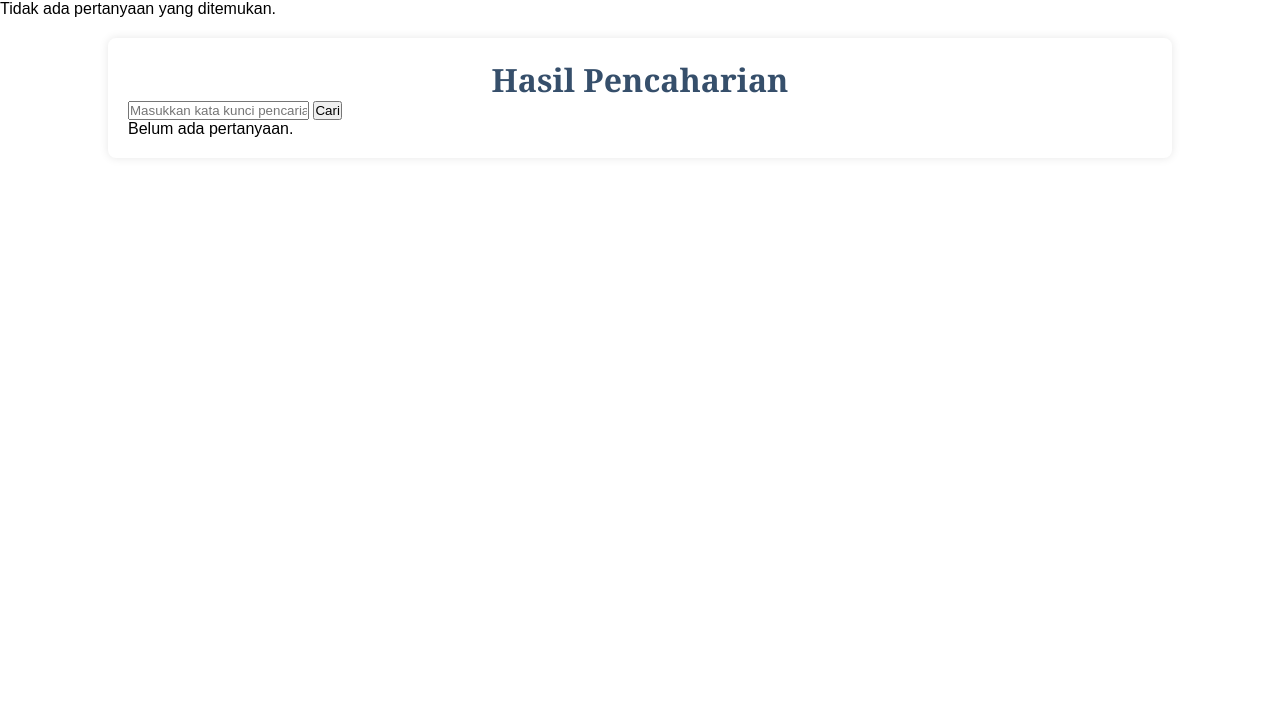
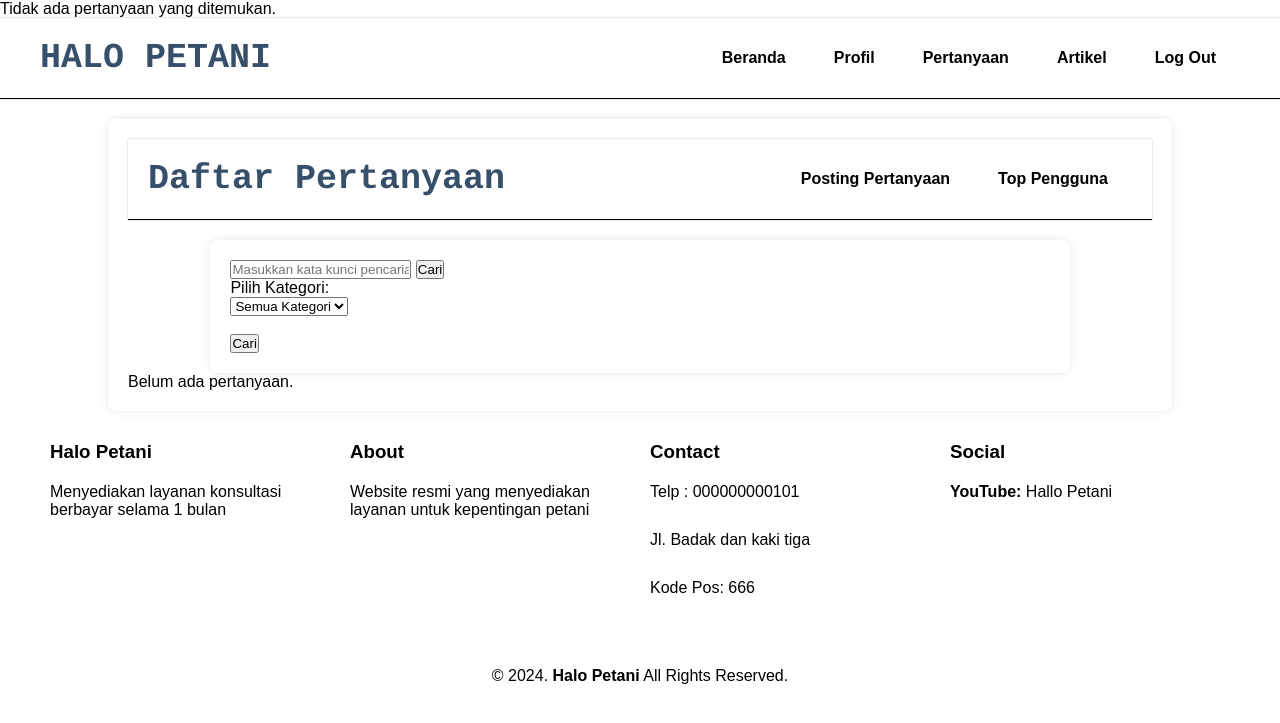
Before and after one commit to AbiBayu23/Halo-Petani, a PHP site: page /Pencaharian_Pertanyaan.php in a window 1280 px wide. Shown: the top 723 px of the page. Run offline with PHP 8.4, Linux system fonts and the light colour scheme; data that the repository does not hold is empty.

Commit message:
Update Pencaharian_Pertanyaan.php

```diff
--- a/Pertanyaan Seputar Petani/Pencaharian_Pertanyaan.php
+++ b/Pertanyaan Seputar Petani/Pencaharian_Pertanyaan.php
@@ -160,7 +160,7 @@ $result_pertanyaan = $conn->query($sql_pertanyaan);
 <head>
     <meta charset="UTF-8">
     <meta name="viewport" content="width=device-width, initial-scale=1.0">
-    <link rel="stylesheet" href="style.css">
+    <link rel="stylesheet" href="../Dashboard/style.css">
     <style>
         <style>
         body {
@@ -256,15 +256,61 @@ $result_pertanyaan = $conn->query($sql_pertanyaan);
             formLaporan.style.display = (formLaporan.style.display === 'none') ? 'block' : 'none';
         }
     </script>
-</head><body>
+</head>
+<body>
+<nav>
+    <div class="wrapper">
+        <div class="logo"><a href='../Dashboard/DashboardUser.html'>HALO PETANI</a></div>
+        <div class="menu">
+            <ul>
+                <li><a href="../Dashboard/DashboardUser.html" class="tbl-biru">Beranda</a></li>
+                <li><a href="../Dashboard/Profil.html" class="tbl-biru">Profil</a></li>
+                <li><a href="Daftar.php" class="tbl-biru">Pertanyaan</a></li>
+                <li><a href="../Artikel/showartikeluser.php" class="tbl-biru">Artikel</a></li>
+                <li><a href="../Login/Login.html" class="tbl-biru">Log Out</a></li>
+            </ul>
+        </div>
+    </div>
+</nav>
 <div class="container">
-    <body>
+    <nav>
+        <div class="wrapper">
+            <div class="logo"><a>Daftar Pertanyaan</a></div>
+            <div class="menu">
 
-    <h1>Hasil Pencaharian</h1>
-    <form action="" method="GET">
-        <input type="text" name="keyword" placeholder="Masukkan kata kunci pencarian" value="<?php echo htmlspecialchars($keyword); ?>">
+                <ul>
+                    <li><a href="Posting.php" class="tbl-biru">Posting Pertanyaan</a></li>
+                    <li><a href="Top_Ten.php" class="tbl-biru">Top Pengguna</a></li>
+                </ul>
+            </div>
+        </div>
+
+    </nav>
+    <div class="top-users">
+    </div>
+    <div class="container">
+        <div>
+            <form action="Pencaharian_Pertanyaan.php" method="GET">
+                <input type="text" name="keyword" placeholder="Masukkan kata kunci pencarian" value="<?php echo htmlspecialchars($keyword); ?>">
+                <button type="submit">Cari</button>
+            </form>
+            <form action="Kategori_Pertanyaan.php" method="GET">
+                <label for="kategori">Pilih Kategori:</label><br>
+                <select id="kategori" name="kategori" required>
+                <option value="">Semua Kategori</option>
+                <option value="Sayuran">Sayuran</option>
+                <option value="Buah-Buahan">Buah-Buahan</option>
+                <option value="Biji-Bijian">Biji-Bijian</option>
+
+        </select><br><br>
         <button type="submit">Cari</button>
     </form>
+
+
+            <div class="search-results">
+            </div>
+        </div>
+    </div>
     <?php
     if (!empty($laporanPesan)) {
         echo "<script>alert('" . addslashes($laporanPesan) . "');</script>";
@@ -402,5 +448,39 @@ $result_pertanyaan = $conn->query($sql_pertanyaan);
         }
         ?>
     </div>
+    </div>
+    </body>
+    <footer id="kontak">
+        <div class="wrapper">
+            <div class="footer-container">
+                <div class="footer-section">
+                    <h3>Halo Petani</h3>
+                    <p>Menyediakan layanan konsultasi berbayar selama 1 bulan</p>
+                </div>
+                <div class="footer-section">
+                    <h3>About</h3>
+                    <p>Website resmi yang menyediakan layanan untuk kepentingan petani</p>
+                </div>
+                <div class="footer-section">
+                    <h3>Contact</h3>
+                    <p>Telp : 000000000101</p>
+                    <p>Jl. Badak dan kaki tiga</p>
+                    <p>Kode Pos: 666</p>
+                </div>
+                <div class="footer-section">
+                    <h3>Social</h3>
+                    <p><b>YouTube:</b> Hallo Petani</p>
+                </div>
+            </div>
+        </div>
+        </footer>
+
+
+    <footer id="copyright">
+        <div class="wrapper">
+            &copy; 2024. <b>Halo Petani</b> All Rights Reserved.
+        </div>
+    </footer>
+
 </body>
 </html>
```
